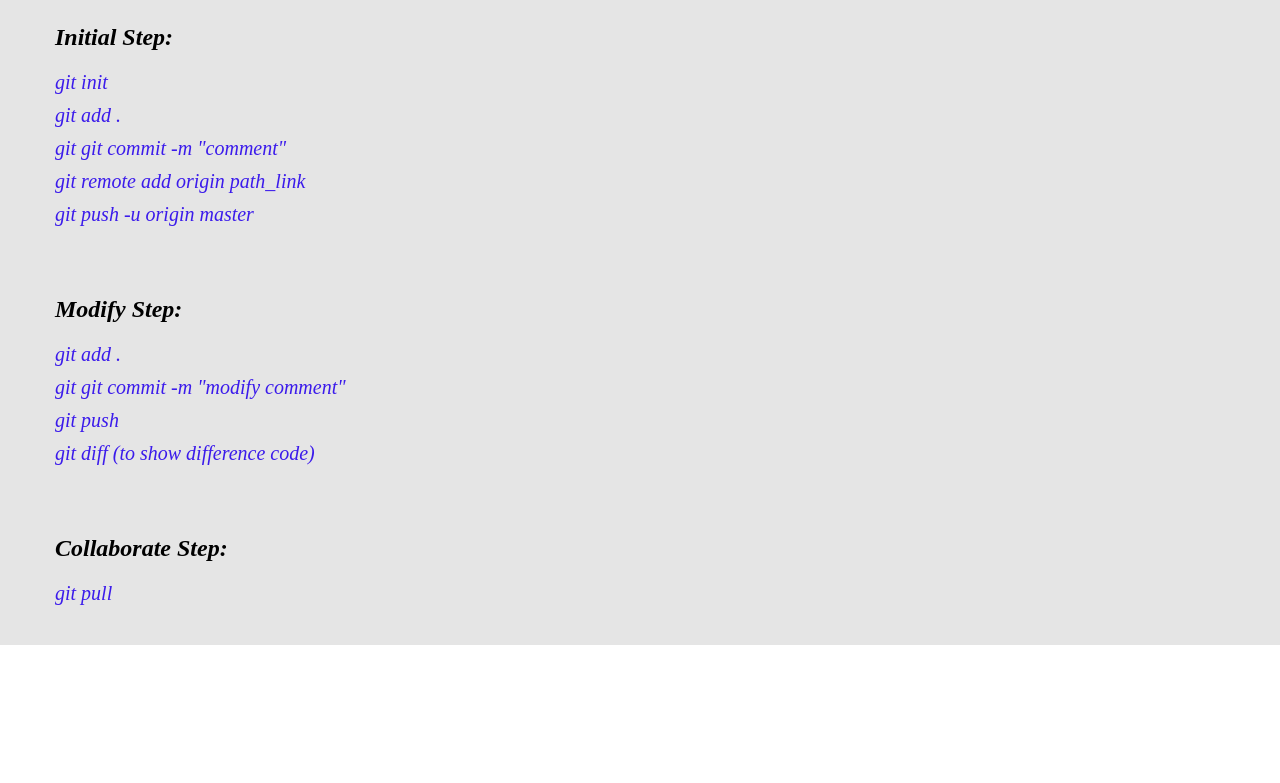
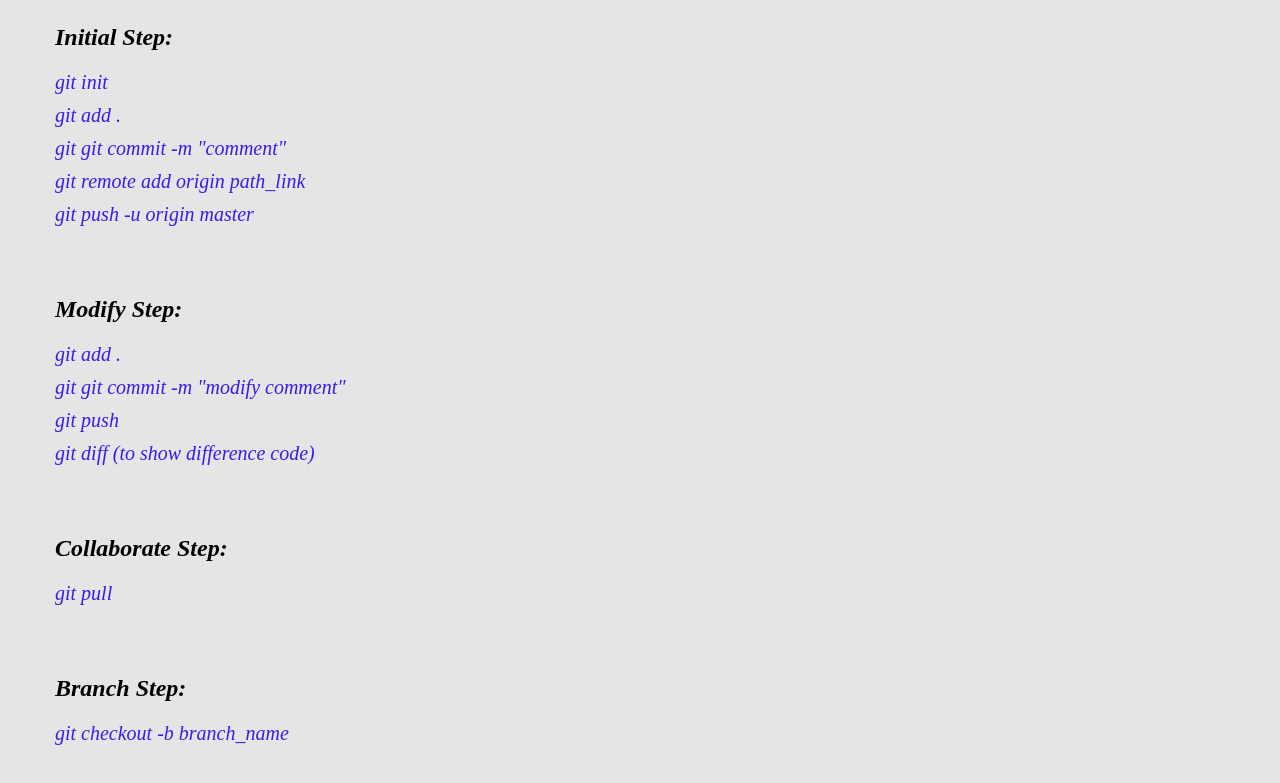
Before and after one commit to jakdev047/git-test, a plain HTML site: page index.html in a window 1280 px wide. Shown: the part 63-846 px from the top of the page. Before the commit the page ends 800 px from the top, so only its background shows below. Drawn offline with Linux system fonts and the light colour scheme.

Commit message:
to create new branch

```diff
--- a/index.html
+++ b/index.html
@@ -57,5 +57,16 @@
       </div>
     </section>
 
+    <section>
+      <div class="work-section">
+        <div class="container">
+          <h2>Branch Step:</h2>
+          <ul>
+            <li>git checkout -b branch_name </li>
+          </ul>
+        </div>
+      </div>
+    </section>
+
   </body>
 </html>
```
